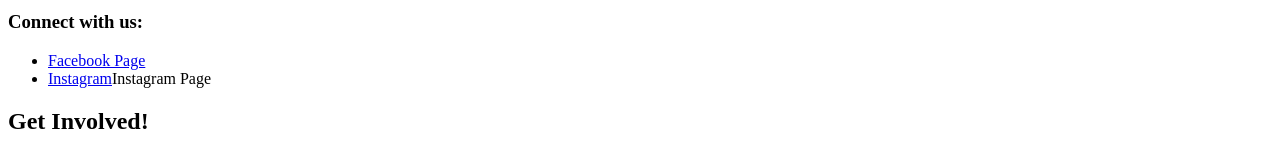
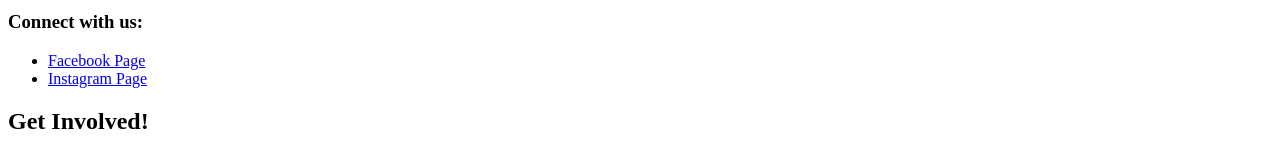
Before and after one commit to rezn5447/rezn5447.github.io, a plain HTML site: page index.html in a window 1280 px wide. Shown: the part 2241-2396 px from the top of the page. Drawn offline with Linux system fonts and the light colour scheme.

Commit message:
Clean Instagram Page Link

```diff
--- a/index.html
+++ b/index.html
@@ -40,7 +40,7 @@
 <ul>
 <li><a href="https://www.facebook.com/keepitcleansb/?fref=ts">Facebook Page</a>
 </li>
-<li><a href="https://www.instagram.com/keepitcleansb/?hl=en">Instagram</a>Instagram Page</li>
+<li><a href="https://www.instagram.com/keepitcleansb/?hl=en">Instagram Page</a></li>
 </ul>
 </div>
 <div>
```
